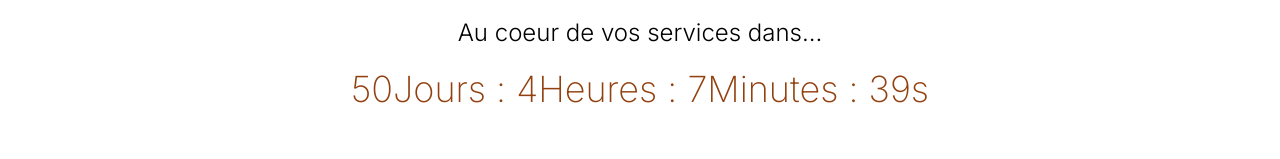
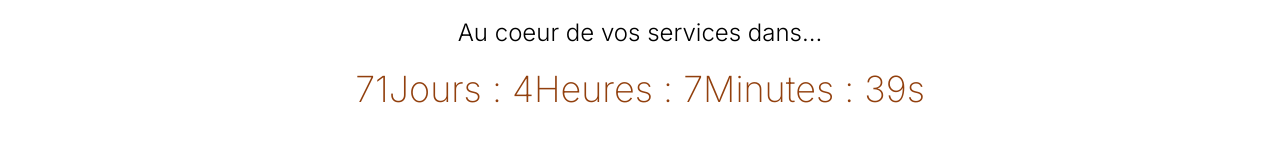
Before and after one commit to Hublot-Tech/hublot-app, a Next.js app in the folder web/: page /hublot-app in a window 1280 px wide. Shown: the part 124-283 px from the top of the page. Built offline with nearby package versions, Linux system fonts and the light colour scheme.

Commit message:
Mise à jour de la date de compte à rebours dans CountDown.tsx

```diff
--- a/web/app/(ComingSoon)/components/animate/CountDown.tsx
+++ b/web/app/(ComingSoon)/components/animate/CountDown.tsx
@@ -8,7 +8,7 @@ const Countdown = () => {
 
   useEffect(() => {
     // Set the date we're counting down to
-    const countDownDate = new Date("Apr 15, 2024 14:00:00").getTime();
+    const countDownDate = new Date("May 06, 2024 14:00:00").getTime();
 
     const intervalId = setInterval(function() {
       // Get today's date and time
```
